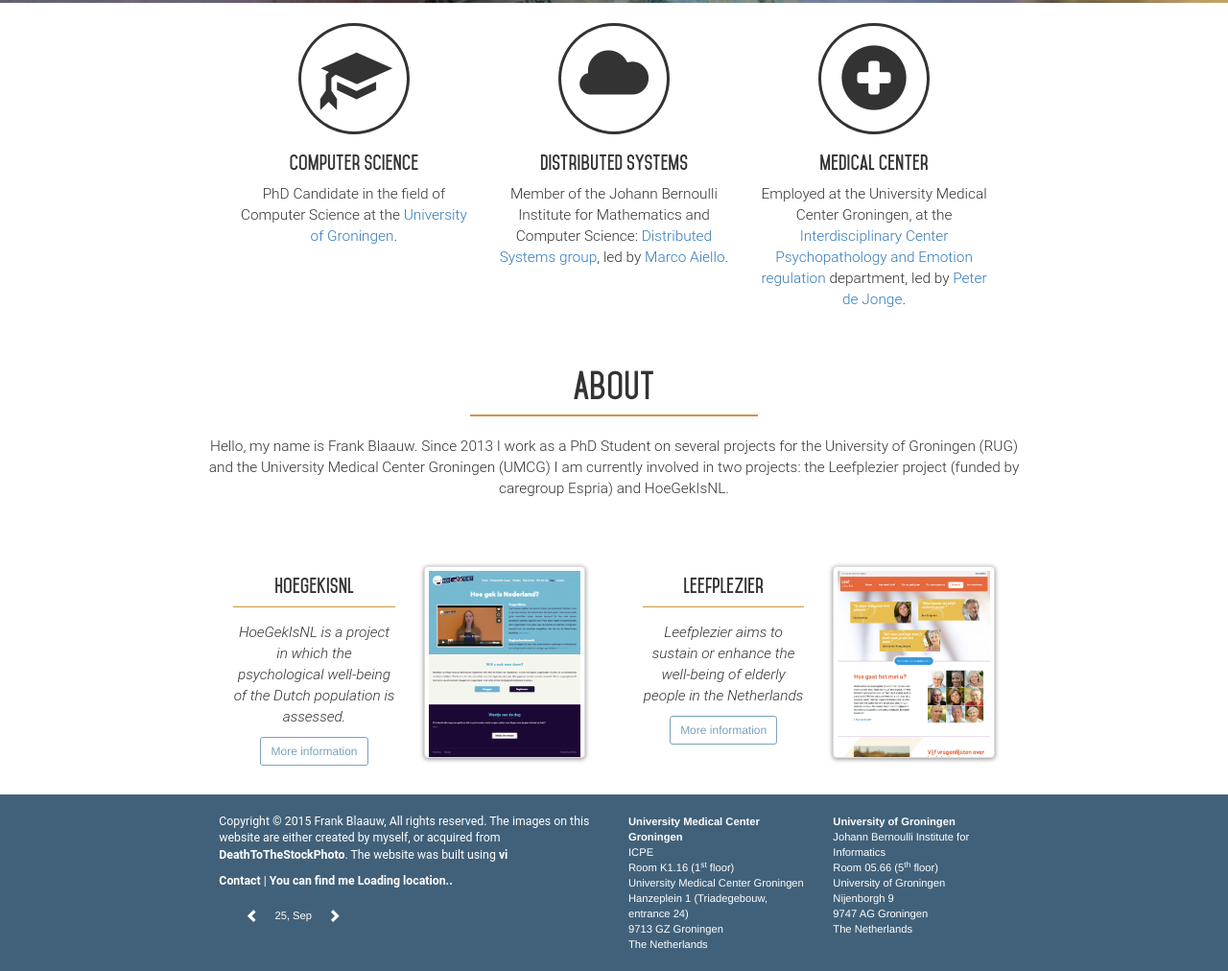
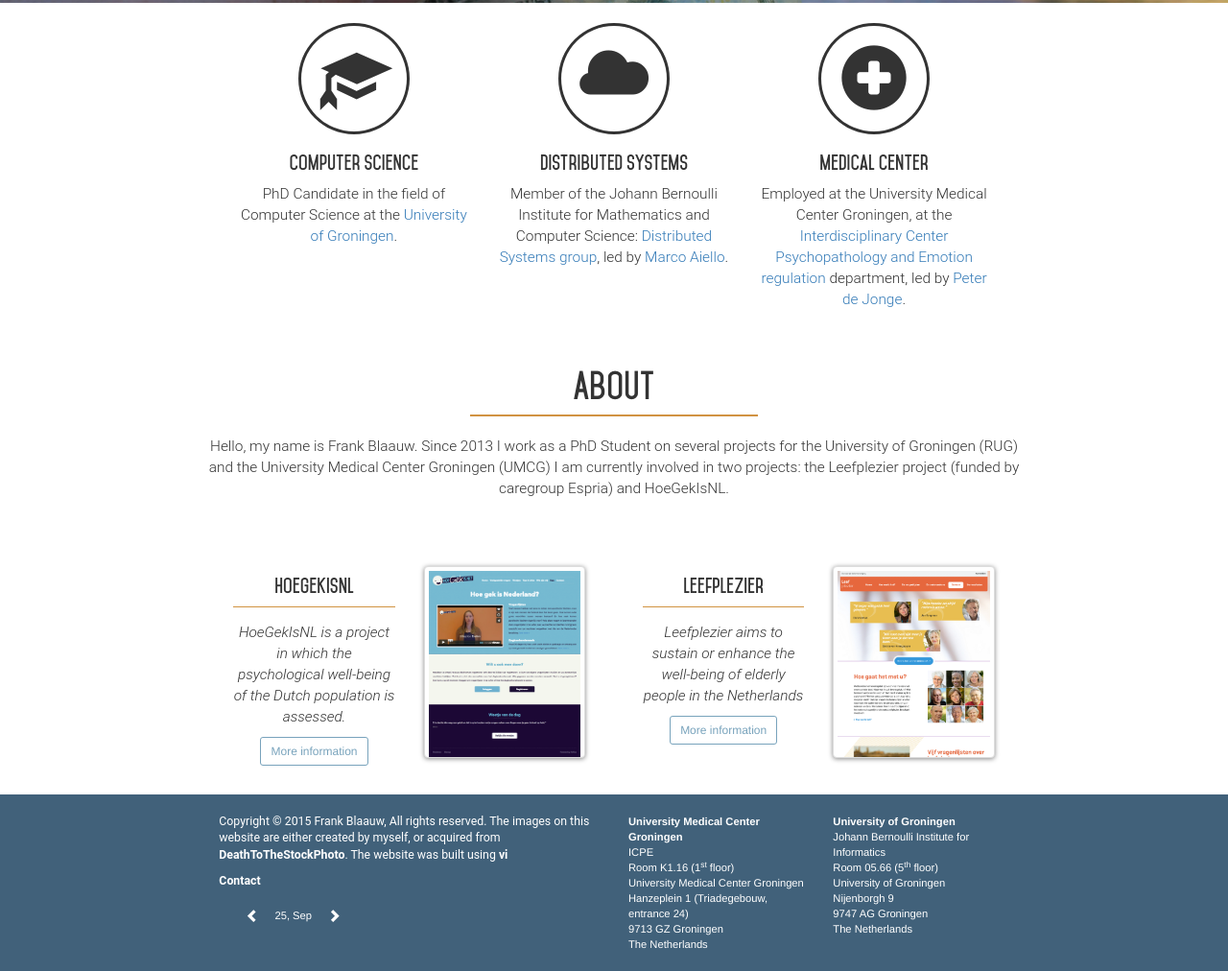
Before and after one commit to frbl/frbl.github.io-old, a website: page index.html in a window 1280 px wide. Shown: the part 379-1391 px from the top of the page at 96% size. Drawn offline with Linux system fonts and the light colour scheme; some packages are replaced by stand-ins of ours; no server answers.

Commit message:
Remove location cal

```diff
--- a/index.html
+++ b/index.html
@@ -39,8 +39,8 @@
                         created by myself, or acquired from <a href="http://deathtothestockphoto.com" target="_blank">DeathToTheStockPhoto</a>. The website was built using <a href="http://goo.gl/45PoJG">vi</a>
                     </p>
 
-                    <p><a href="#contact">Contact</a> | <a href="#">You can find me {{current_location ||
-                        'Unknown'}}</a>
+                    <p><a href="#contact">Contact</a><!-- | <a href="#">You can find me {{current_location ||
+                        'Unknown'}}</a>-->
                     </p>
 
                     <div class="col-md-12">
```
